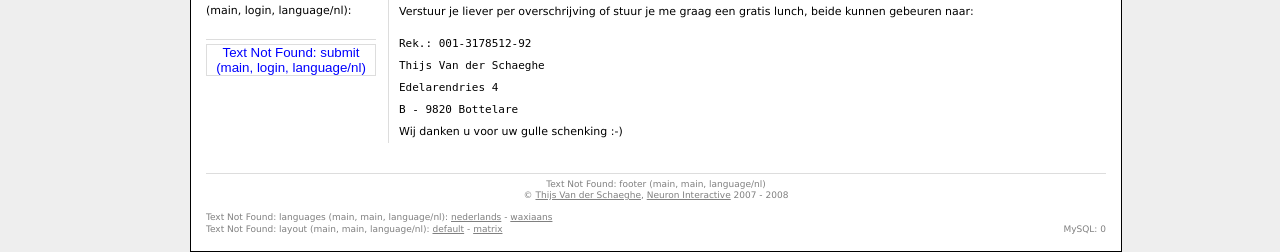
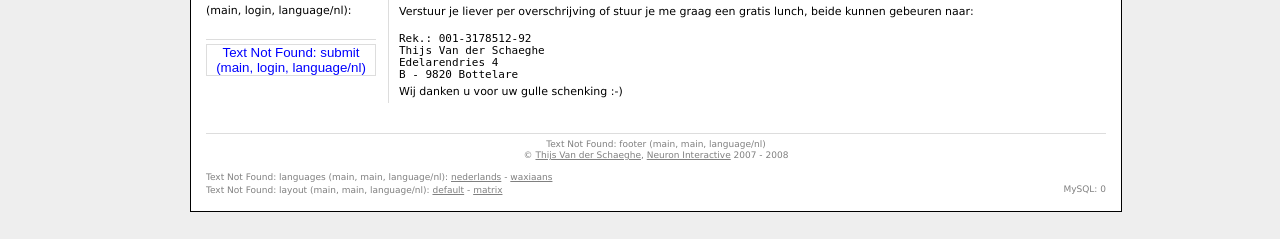
Before and after one commit to CatLabInteractive/1brood, a PHP site: page /index.php?page=donate in a window 1280 px wide. Shown: the part 561-813 px from the top of the page. Run offline with PHP 8.4, Linux system fonts and the light colour scheme; data that the repository does not hold is empty; some libraries are stand-ins or nearby versions.

Commit message:
git-svn-id: https://catlab.slsapp.com/source/1brood/trunk@18 d97fe4b3-058e-4413-8caa-47a303eb7676

```diff
--- a/templates/default/donate.tpl
+++ b/templates/default/donate.tpl
@@ -11,7 +11,7 @@
 
 <p>Verstuur je liever per overschrijving of stuur je me graag een gratis lunch, beide kunnen gebeuren naar:</p>
 
-<pre>
+<pre style="line-height: 110%;">
 Rek.: 001-3178512-92
 Thijs Van der Schaeghe
 Edelarendries 4
```
